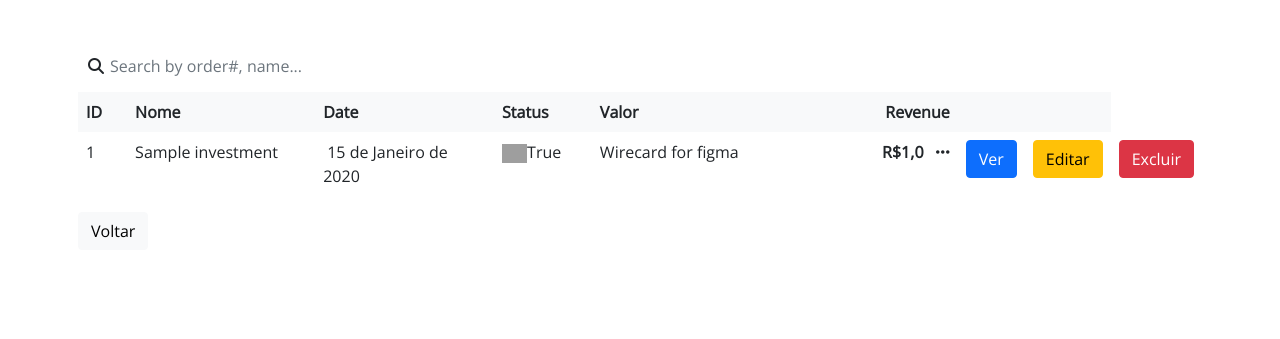
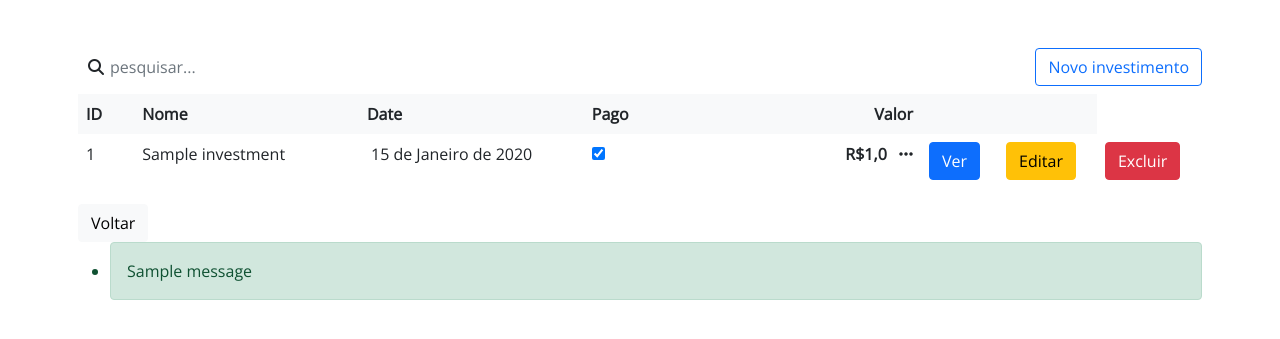
Before and after one commit to ricardoramospereira/FINASS, a Django app: page /investment/ in a window 1280 px wide. Shown: the top 339 px of the page. Run offline with Django 4.2, Linux system fonts and the light colour scheme; tables that the repository leaves empty hold one stand-in row (values such as "Sample post"); one stand-in notice (Sample message) is shown; grey boxes are pictures that could not be loaded.

Commit message:
new_investment

```diff
--- a/investments/templates/investments/investment.html
+++ b/investments/templates/investments/investment.html
@@ -16,8 +16,9 @@
 
         <div class="position-relative">
             <span class="position-absolute search"><i class="fa fa-search"></i></span>
-            <input class="form-control w-100" placeholder="Search by order#, name...">
+            <input class="form-control w-100" placeholder="pesquisar...">
         </div>
+        <a href="{% url 'new_investment' %}" class="btn btn-outline-primary">Novo investimento</a>
 
 
     </div>
@@ -30,9 +31,8 @@
           <th scope="col" width="5%">ID</th>
           <th scope="col" width="20%">Nome</th>
           <th scope="col" width="20%">Date</th>
-          <th scope="col" width="10%">Status</th>
-          <th scope="col" width="20%">Valor</th>
-          <th scope="col" class="text-end" width="20%"><span>Revenue</span></th>
+          <th scope="col" width="10%">Pago</th>
+          <th scope="col" class="text-end" width="20%"><span>Valor</span></th>
           <th></th>
           <th></th>
         </tr>
@@ -43,8 +43,9 @@
           <td>{{ invest.id }}</td>
           <td>{{ invest.name }}</td>
           <td><i class="fa fa-check-circle-o green"></i><span class="ms-1">{{ invest.date }}</span></td>
-          <td><img src="https://i.imgur.com/VKOeFyS.png" width="25">{{ invest.status }}</td>
-          <td>Wirecard for figma</td>
+          <td>
+            <input type="checkbox" {% if invest.status %}checked{% endif %}>
+          </td>
           <td class="text-end"><span class="fw-bolder">R${{ invest.value }}</span> <i class="fa fa-ellipsis-h  ms-2"></i></td>
           <td><a href="{% url 'detail_investment' invest.id %}"><button type="button" class="btn btn-primary">Ver</button></a></td>
           <td><button type="button" class="btn btn-warning">Editar</button></td>
@@ -82,6 +83,16 @@
 
   </div>
   <a href="{% url 'index' %}"><button type="button" class="btn btn-light">Voltar</button></a>
+  {% if messages %}
+  <ul class="messages">
+      {% for message in messages %}
+      <li{% if message.tags %} class="{{ message.tags }}" {% endif %}>
+          {% if message.level == DEFAULT_MESSAGE_LEVELS.ERROR %}Importante: {% endif %}
+          {{ message }}
+          </li>
+          {% endfor %}
+  </ul>
+  {% endif %}
 
 </div>
 {% endblock %}
--- a/investments/urls.py
+++ b/investments/urls.py
@@ -3,6 +3,6 @@ from .import views
 
 urlpatterns = [
     path('', views.investment, name='investment'),
-    path('new_investment', views.new_investment, name='new_investment'),
-    path('/<int:id>', views.detail_investment, name='detail_investment'),
+    path('new_investment/', views.new_investment, name='new_investment'),
+    path('<int:id>/', views.detail_investment, name='detail_investment'),
 ]
--- a/investments/views.py
+++ b/investments/views.py
@@ -1,5 +1,8 @@
-from django.shortcuts import render
+from django.shortcuts import render, redirect
 from .models import Investment
+from .forms import InvestmentForm
+from django.contrib import messages
+from django.contrib.messages import constants
 
 # Create your views here.
 def investment(request):
@@ -18,7 +21,19 @@ def investment(request):
 
 
 def new_investment(request):
-    return render(request, 'investiments/new_investment.html')
+    if request.method == "POST":
+        investment_form = InvestmentForm(request.POST)
+        if investment_form.is_valid():
+            investment_form.save()
+            messages.add_message(request, constants.SUCCESS, "Investimento cadastrado com sucesso.")
+        return redirect('investment')
+
+    else:
+        investment_form = InvestmentForm()
+        form = {
+            'form': investment_form
+        }
+        return render(request, 'investments/new_investment.html', context=form)
 
 
 def detail_investment(request, id):
```
Also changed, not shown: investments/forms.py (added, +7 -0 lines), investments/templates/investments/new_investment.html (+5 -2 lines), db.sqlite.
